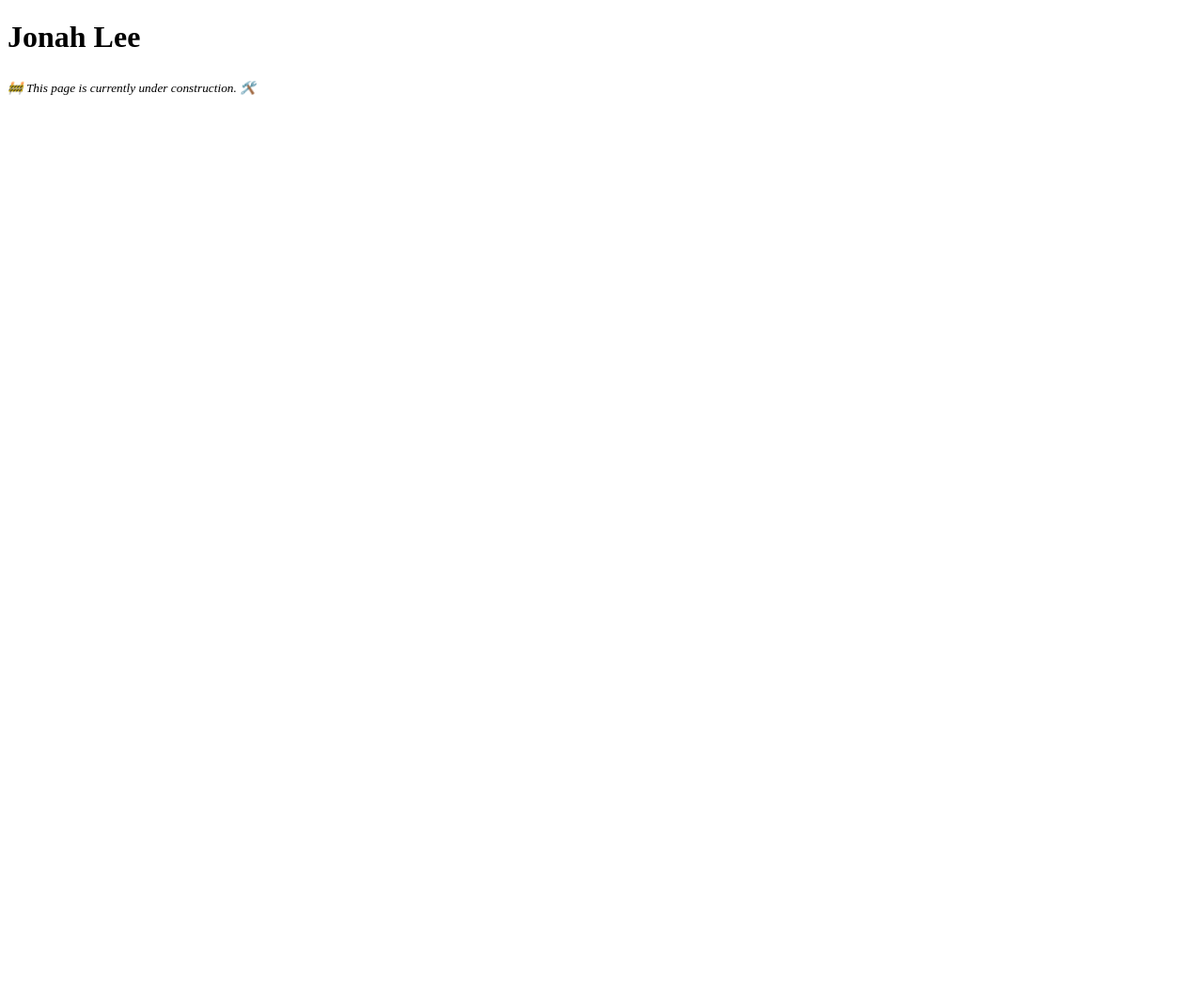
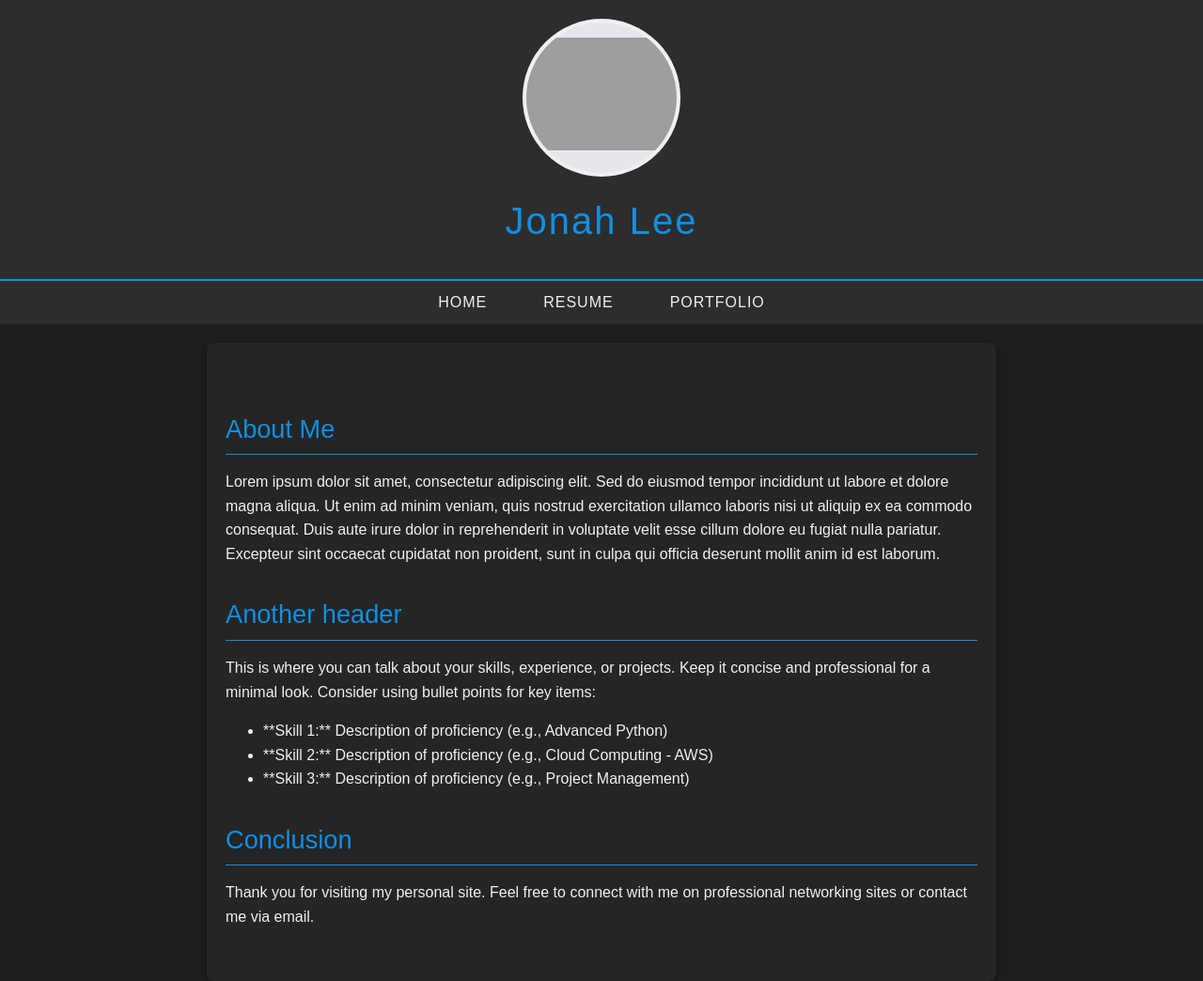
Before and after one commit to jonahjlee/jonahjlee.github.io, a plain HTML site: page index.html in a window 1280 px wide. Shown: the whole page at 94% size. Before the commit the page ends 800 px from the top, so only its background shows below. Drawn offline with Linux system fonts and the light colour scheme; grey boxes are pictures that could not be loaded.

Commit message:
First revision website

```diff
--- a/index.html
+++ b/index.html
@@ -4,11 +4,36 @@
     <meta charset="UTF-8">
     <meta name="viewport" content="width=device-width, initial-scale=1.0">
     <meta http-equiv="X-UA-Compatible" content="ie=edge">
-    <title>Home - jonahjlee.github.io</title>
+    <title>Home - jonahlee.github.io</title>
     <link rel="stylesheet" href="style.css">
   </head>
   <body>
-      <h1>Jonah Lee</h1>
-      <sub><i>🚧 This page is currently under construction. 🛠️</i></sub>
+      <div id="header">
+        <div class="profile-pic">
+          <img src="files/ubc-solar-headshot-2025.png">
+        </div>
+        <h1>Jonah Lee</h1>
+      </div>
+      <div id="navigation">
+         <ul>
+          <li><a href="index.html">Home</a></li>
+          <li><a href="files/resume-2025-11-29.pdf" target="_blank">Resume</a></li>
+          <li><a href="files/portfolio-2025-11-29.pdf" target="_blank">Portfolio</a></li>
+        </ul>
+      </div>
+      <div id="content">
+        <h2>About Me</h2>
+        <p>Lorem ipsum dolor sit amet, consectetur adipiscing elit. Sed do eiusmod tempor incididunt ut labore et dolore magna aliqua. Ut enim ad minim veniam, quis nostrud exercitation ullamco laboris nisi ut aliquip ex ea commodo consequat. Duis aute irure dolor in reprehenderit in voluptate velit esse cillum dolore eu fugiat nulla pariatur. Excepteur sint occaecat cupidatat non proident, sunt in culpa qui officia deserunt mollit anim id est laborum.</p>
+        <h2>Another header</h2>
+        <p>This is where you can talk about your skills, experience, or projects. Keep it concise and professional for a minimal look. Consider using bullet points for key items:</p>
+        <ul>
+            <li>**Skill 1:** Description of proficiency (e.g., Advanced Python)</li>
+            <li>**Skill 2:** Description of proficiency (e.g., Cloud Computing - AWS)</li>
+            <li>**Skill 3:** Description of proficiency (e.g., Project Management)</li>
+        </ul>
+        <h2>Conclusion</h2>
+        <p>Thank you for visiting my personal site. Feel free to connect with me on professional networking sites or contact me via email.</p>
+      </div>
+
   </body>
 </html>
--- a/style.css
+++ b/style.css
@@ -0,0 +1,149 @@
+/* --- Minimal Dark Gray & Blue Scheme --- */
+
+      /* Variables for easy color management */
+      :root {
+        --color-background: #1e1e1e; /* Very dark gray */
+        --color-text: #f0f0f0;       /* Off-white for text */
+        --color-accent: #0f90e6;     /* Bright blue for links/accents */
+        --color-header-bg: #2d2d2d;  /* Slightly lighter dark gray for header/nav */
+      }
+
+      /* Basic Reset and Body Styles */
+      body {
+        font-family: 'Arial', sans-serif;
+        background-color: var(--color-background);
+        color: var(--color-text);
+        margin: 0;
+        padding: 0;
+        line-height: 1.6;
+        display: flex; /* Use flex for the main structure */
+        flex-direction: column;
+        align-items: center; /* Center content block horizontally */
+      }
+
+      /* Layout Containers */
+      #header {
+        background-color: var(--color-header-bg);
+        color: var(--color-accent);
+        padding: 20px 0;
+        width: 100%;
+        text-align: center;
+        border-bottom: 2px solid var(--color-accent);
+      }
+
+      #navigation {
+        background-color: var(--color-header-bg);
+        width: 100%;
+        text-align: center;
+      }
+
+      #content {
+        max-width: 800px; /* Limit the width for readability */
+        width: 90%;
+        padding: 40px 20px;
+        margin-top: 20px;
+        background-color: #252525; /* Darker background for content area */
+        box-shadow: 0 4px 8px rgba(0, 0, 0, 0.4);
+        border-radius: 8px;
+      }
+
+      /* Typography */
+      h1, h2 {
+        color: var(--color-accent);
+        font-weight: 400;
+        margin-top: 0;
+        margin-bottom: 10px;
+      }
+
+      h1 {
+        font-size: 2.5em;
+        letter-spacing: 2px;
+      }
+
+      h2 {
+        border-bottom: 1px solid var(--color-accent);
+        padding-bottom: 5px;
+        margin-top: 30px;
+        font-size: 1.7em;
+      }
+
+      p {
+        margin-bottom: 15px;
+      }
+
+      /* Profile Picture (Placeholder) */
+      /* This is where you would place your <img> tag, but for now we style the H1 wrapper */
+      #header {
+        display: flex;
+        flex-direction: column;
+        align-items: center;
+      }
+
+      div.profile-pic {
+          display: block;
+          width: 160px;
+          height: 160px;
+          background: #E6E7ED;
+          text-align: center;
+          align-content: center;
+          align-items: center;
+          border-radius: 50%;
+          -moz-border-radius: 50%;
+          -webkit-border-radius: 50%;
+        }
+        div.profile-pic>img {
+          max-height: 100%;
+          max-width: 100%;
+        }
+
+      /* Placeholder for a circular image */
+      .profile-pic {
+        width: 150px; /* Size of the circle */
+        height: 150px;
+        background-color: var(--color-accent); /* Placeholder background */
+        border: 4px solid var(--color-text);
+        border-radius: 50%; /* Makes it circular */
+        margin-bottom: 15px;
+        overflow: hidden; /* To clip the image inside the circle */
+        display: block; /* Ensures it takes up space */
+      }
+
+      /* Navigation Styling */
+      #navigation ul {
+        list-style: none;
+        padding: 0;
+        margin: 0;
+        display: flex; /* Align links horizontally */
+        justify-content: center;
+      }
+
+      #navigation li {
+        margin: 0 15px;
+      }
+
+      #navigation a {
+        text-decoration: none;
+        color: var(--color-text);
+        padding: 10px 15px;
+        display: block;
+        transition: color 0.3s, background-color 0.3s;
+        text-transform: uppercase;
+        letter-spacing: 1px;
+      }
+
+      #navigation a:hover,
+      #navigation a:focus {
+        color: var(--color-accent);
+        background-color: #3a3a3a; /* Slight hover effect */
+        border-radius: 4px;
+      }
+
+      /* Link Styles */
+      a {
+        color: var(--color-accent);
+        text-decoration: none;
+      }
+
+      a:hover {
+        text-decoration: underline;
+      }
```
Also changed, not shown: 3 other files.
